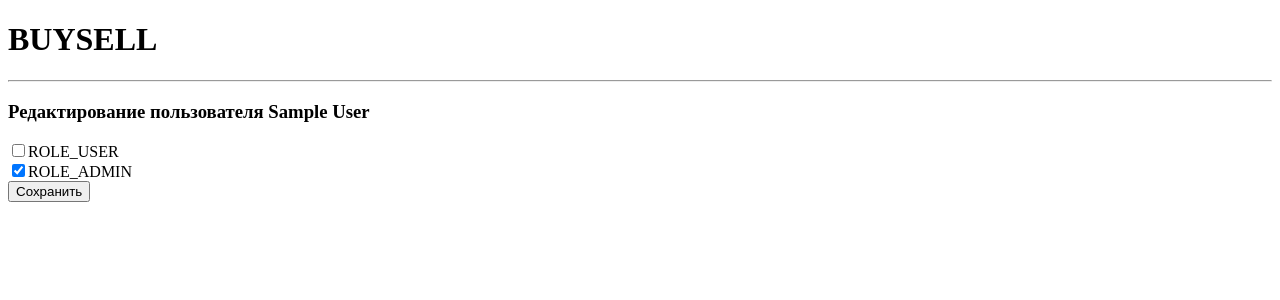
After one commit to MTolubeev/newSpring, a Spring Boot app: page /admin/user/edit/1 in a window 1280 px wide. The commit adds this page. Shown: the top 300 px of the page. Run offline with Spring Boot 4, Linux system fonts and the light colour scheme; the visitor is signed in with stand-in values (Sample User, id 1); tables that the repository leaves empty hold one stand-in row (values such as "Sample post"); some of the project's set-up classes (security, data sources, template engines, error pages and the like) are left out, and stand-ins take their place.

Commit message:
admin edits

```diff
--- a/src/main/java/com/example/EShop/controllers/AdminController.java
+++ b/src/main/java/com/example/EShop/controllers/AdminController.java
@@ -1,5 +1,7 @@
 package com.example.EShop.controllers;
 
+import com.example.EShop.models.User;
+import com.example.EShop.models.enums.Role;
 import com.example.EShop.services.UserService;
 import lombok.RequiredArgsConstructor;
 import org.springframework.security.access.prepost.PreAuthorize;
@@ -8,6 +10,9 @@ import org.springframework.ui.Model;
 import org.springframework.web.bind.annotation.GetMapping;
 import org.springframework.web.bind.annotation.PathVariable;
 import org.springframework.web.bind.annotation.PostMapping;
+import org.springframework.web.bind.annotation.RequestParam;
+
+import java.util.Map;
 
 @Controller
 @RequiredArgsConstructor
@@ -24,4 +29,16 @@ public class AdminController {
        userService.banUser(id);
        return "redirect:/admin";
     }
+    @GetMapping("/admin/user/edit/{user}")
+    public String userEdit(@PathVariable("user") User user, Model model) {
+        model.addAttribute("user", user);
+        model.addAttribute("roles", Role.values());
+        return "user-edit";
+    }
+
+    @PostMapping("/admin/user/edit")
+    public String userEdit(@RequestParam("userId") User user, @RequestParam Map<String, String> form) {
+        userService.changeUserRoles(user, form);
+        return "redirect:/admin";
+    }
 }
--- a/src/main/resources/templates/products.ftlh
+++ b/src/main/resources/templates/products.ftlh
@@ -11,6 +11,9 @@
          <input type="hidden" name="_csrf" value="${_csrf.token}">
          <input type="submit" value="Выйти"/>
      </form>
+      <#if user.isAdmin()>
+             <a href="/admin">Панель администратора</a>
+         </#if>
  <#else>
      <a href="/login">Войти</a></h1>
  </#if>
--- /dev/null
+++ b/src/main/resources/templates/user-edit.ftlh
@@ -0,0 +1,20 @@
+<!DOCTYPE html>
+<html>
+<head>
+    <title>BUYSELL</title>
+</head>
+<body>
+<h1>BUYSELL</h1><hr>
+<h3>Редактирование пользователя ${user.name}</h3>
+<form action="/admin/user/edit" method="post">
+    <#list roles as role>
+        <div>
+            <label><input type="checkbox" name="${role}" ${user.roles?seq_contains(role)?string("checked", "")}>${role}</label>
+        </div>
+    </#list>
+    <input type="hidden" value="${user.id}" name="userId">
+    <input type="hidden" value="${_csrf.token}" name="_csrf">
+    <button type="submit">Сохранить</button>
+</form>
+</body>
+</html>
```
Also changed, not shown: src/main/java/com/example/EShop/services/UserService.java (+20 -1 lines).
